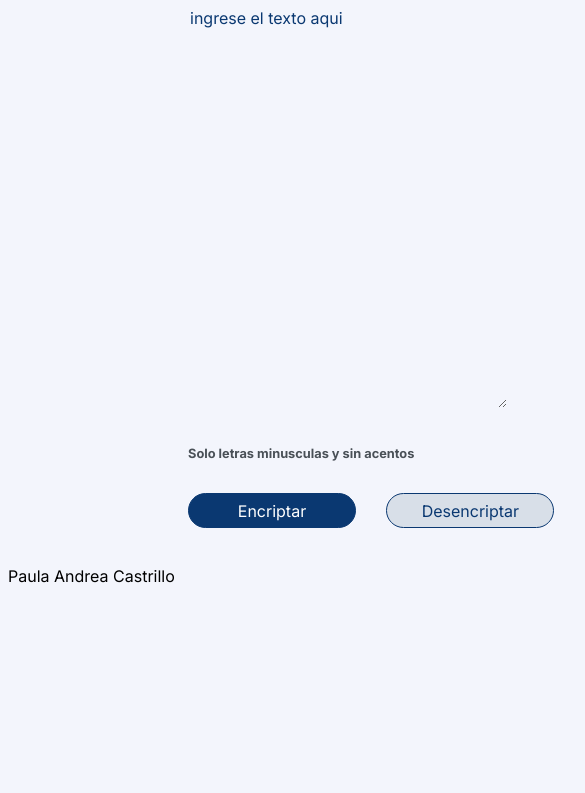
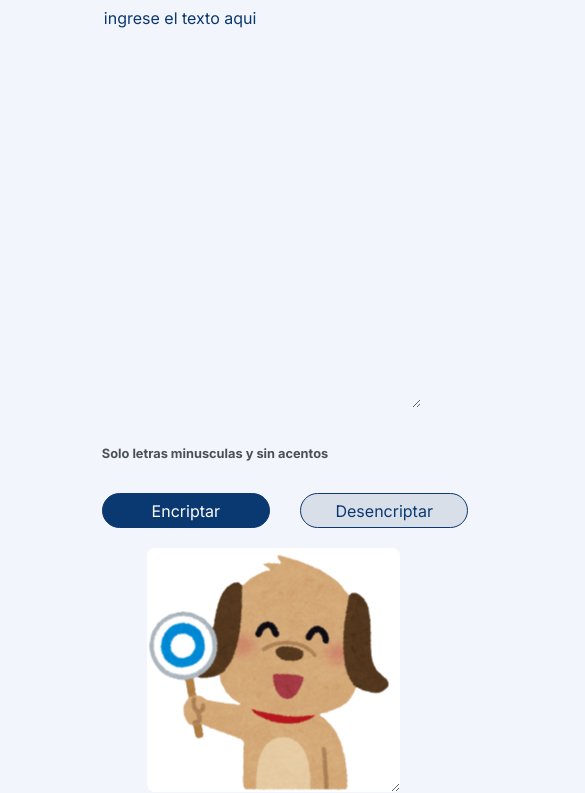
Before and after one commit to Paula-Andrea-creadora/Encriptador, a plain HTML site: page index.html in a window 390 px wide. Shown: the part 57-850 px from the top of the page, 585 px wide, since content can reach past the window. Drawn offline with Linux system fonts and the light colour scheme.

Commit message:
Update style.css

```diff
--- a/style.css
+++ b/style.css
@@ -121,3 +121,34 @@ main{
     position: relative; /*estaba en absolute*/
     width: 10.5rem; /* 336px*/
 }
+
+/* Estilos para dispositivos móviles */
+@media (max-width: 768px) {
+    .header {
+      padding: 2% 0% 0% 15%;
+    }
+
+    /* Ajusta el contenedor principal para flexbox */
+    main {
+      display: flex;
+      flex-direction: column;
+      align-items: center; /* Centra los elementos horizontalmente */
+    }
+
+    /* Ordena los elementos dentro del contenedor */
+    .mensaje {
+      order: 2;
+    }
+
+    footer {
+      order: 1;
+      margin-top: auto; /* Expande el footer hacia abajo */
+    }
+
+    /* Ajusta la sección .mensaje */
+    .mensaje {
+      width: auto;
+      height: auto;
+      margin: auto; /* Centra la sección verticalmente */
+    }
+  }
```
